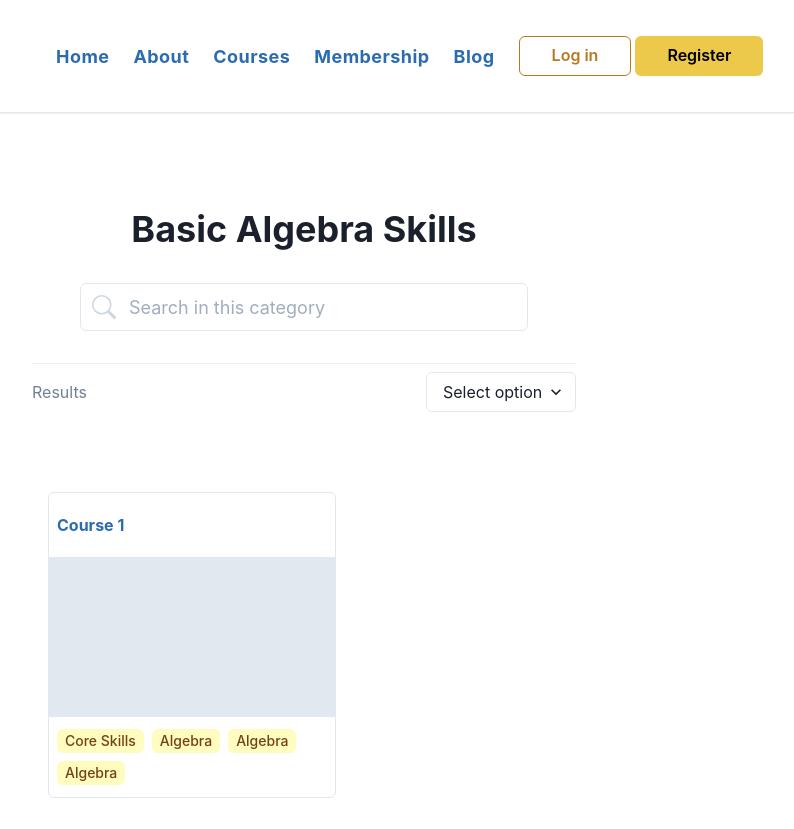
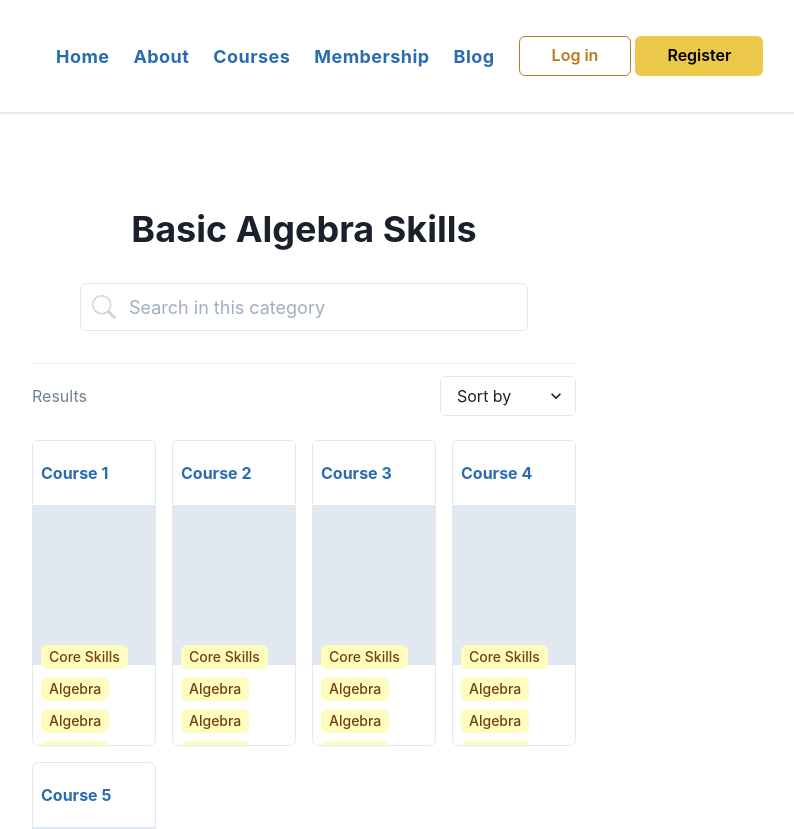
Before and after one commit to livelifedev/home-edvantage, a Next.js app: page /categories/basic-alegebra-skills in a window 1280 px wide. Shown: the top 829 px of the page, without its empty margins (336-1130 px from the left). Built offline with nearby package versions, Linux system fonts and the light colour scheme.

Commit message:
implemented simple grid

```diff
--- a/pages/categories/[id].js
+++ b/pages/categories/[id].js
@@ -2,7 +2,6 @@ import { useRouter } from "next/router";
 import NextLink from "next/link";
 import {
   Box,
-  Button,
   Container,
   Divider,
   Flex,
@@ -13,6 +12,7 @@ import {
   InputLeftElement,
   Link,
   Select,
+  SimpleGrid,
   Tag,
   Text,
   Wrap,
@@ -23,14 +23,7 @@ import { BsSearch } from "react-icons/bs";
 
 function CourseCard({ name, description, href }) {
   return (
-    <Box
-      borderWidth="1px"
-      borderRadius="md"
-      overflow="hidden"
-      w="72"
-      mx="4"
-      mb="8"
-    >
+    <Box borderWidth="1px" borderRadius="md" overflow="hidden">
       <NextLink href={`/categories/${href}`} passHref>
         <Link color="blue.600">
           <Heading
@@ -102,16 +95,15 @@ export default function Category({ categoryName }) {
 
           <Divider />
 
-          <Flex align="center" justify="space-between" w="full" mt="2">
+          <Flex align="center" justify="space-between" w="full" mt="3" mb="6">
             <Text color="gray.500">Results</Text>
-            <Select placeholder="Select option" w="auto">
-              <option value="option1">Option 1</option>
-              <option value="option2">Option 2</option>
-              <option value="option3">Option 3</option>
+            <Select placeholder="Sort by" w="auto">
+              <option value="title-asc">Title (asc)</option>
+              <option value="title-desc">Title (desc)</option>
             </Select>
           </Flex>
 
-          <Flex wrap="wrap" pt="20">
+          <SimpleGrid columns="4" spacing="4">
             {COURSES.map((x) => (
               <CourseCard
                 name={x.name}
@@ -120,7 +112,7 @@ export default function Category({ categoryName }) {
                 key={x.id}
               />
             ))}
-          </Flex>
+          </SimpleGrid>
         </Container>
       </Box>
     </main>
```
